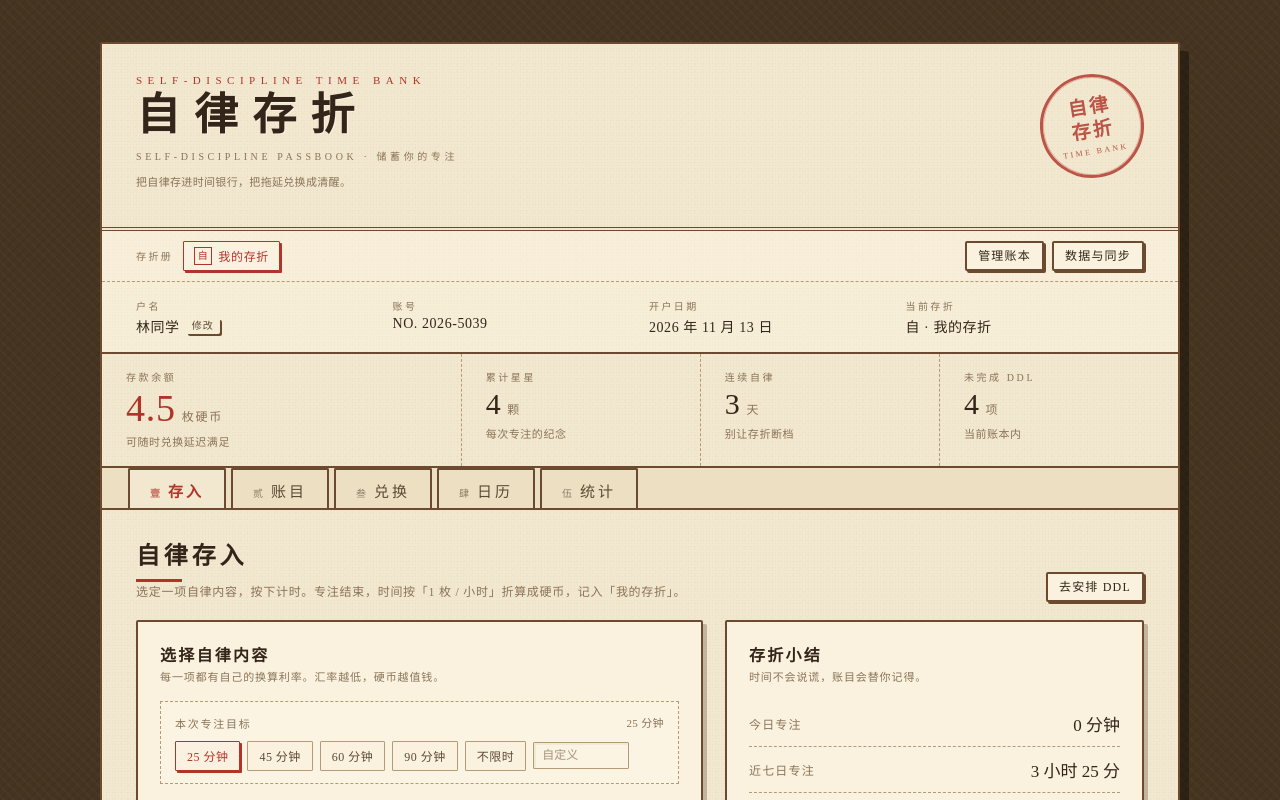
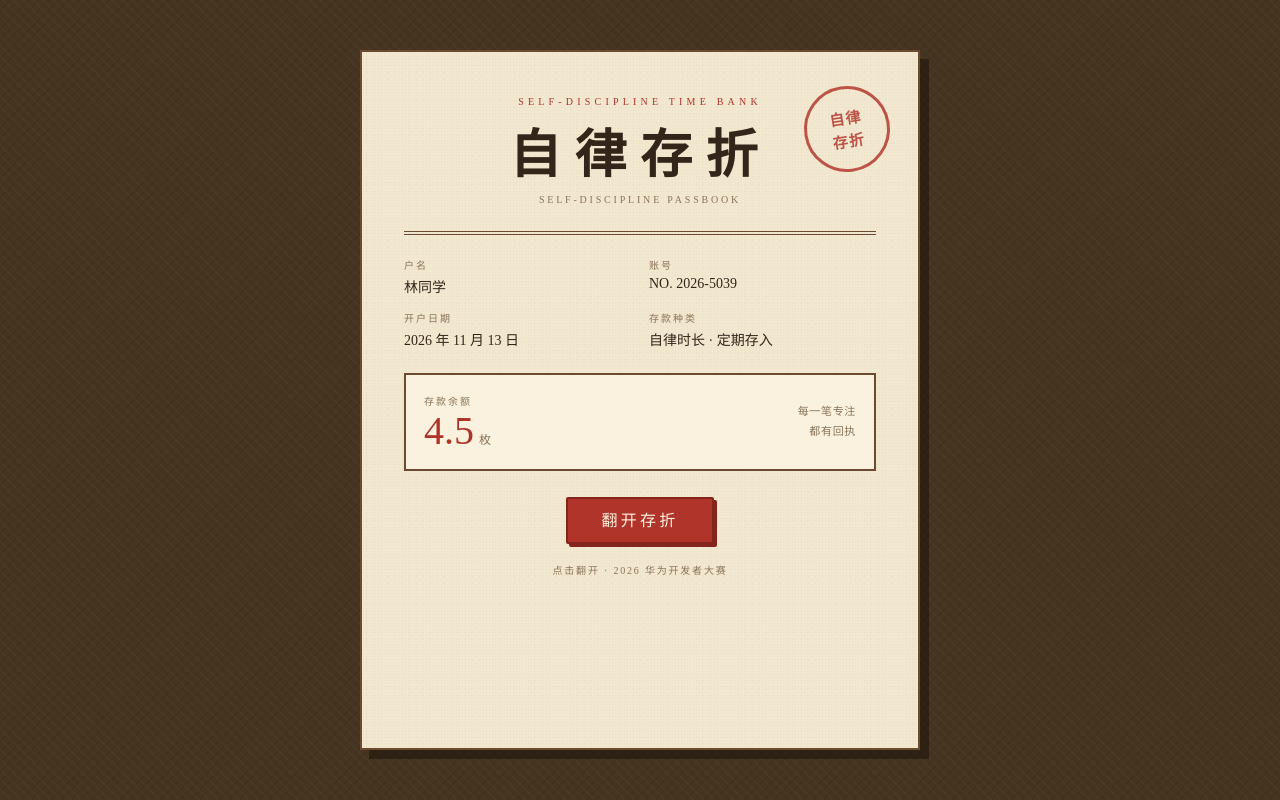
Before and after one commit to liv09343-cs/self-discipline-passbook, a React (Vite) app: page / in a window 1280 px wide. Shown: the top 800 px of the page. Built offline with nearby package versions, Linux system fonts and the light colour scheme.

Commit message:
feat: 存折封面与初始账本去重

```diff
--- a/src/App.tsx
+++ b/src/App.tsx
@@ -7,6 +7,7 @@ import { LedgerPage } from './components/LedgerPage';
 import { RewardsPage } from './components/RewardsPage';
 import { CalendarPage } from './components/CalendarPage';
 import { StatsPage } from './components/StatsPage';
+import { PassbookCover } from './components/PassbookCover';
 import { ToastStack, useToasts } from './components/Toast';
 import { useSupabaseAutoSync } from './hooks/useSupabaseSync';
 import { useDeadlineNotifications } from './hooks/useDeadlineNotifications';
@@ -24,6 +25,7 @@ export default function App() {
   useSupabaseAutoSync();
   useDeadlineNotifications(state.books);
   const [tab, setTab] = useState<TabKey>(readTabFromHash);
+  const [showCover, setShowCover] = useState(true);
   const { items, push } = useToasts();
 
   const changeTab = (next: TabKey) => {
@@ -33,9 +35,23 @@ export default function App() {
     }
   };
 
+  if (showCover) {
+    return (
+      <>
+        <PassbookCover onOpen={() => setShowCover(false)} />
+        <ToastStack items={items} />
+      </>
+    );
+  }
+
   return (
     <>
-      <PassbookShell tab={tab} onTabChange={changeTab} toast={push}>
+      <PassbookShell
+        tab={tab}
+        onTabChange={changeTab}
+        onShowCover={() => setShowCover(true)}
+        toast={push}
+      >
         {tab === 'timer' && (
           <TimerPage toast={push} onGoCalendar={() => changeTab('calendar')} />
         )}
--- /dev/null
+++ b/src/components/PassbookCover.tsx
@@ -0,0 +1,66 @@
+import { useApp } from '../store/AppStore';
+import { formatCoins } from '../lib/money';
+import { formatCnDate } from '../lib/date';
+
+interface Props {
+  onOpen: () => void;
+}
+
+export function PassbookCover({ onOpen }: Props) {
+  const { state, book, balance } = useApp();
+
+  return (
+    <div className="cover-stage">
+      <div className="cover-book">
+        <div className="cover-kicker">SELF-DISCIPLINE TIME BANK</div>
+        <div className="cover-stamp" aria-hidden="true">
+          <span>自律</span>
+          <span>存折</span>
+        </div>
+        <h1 className="cover-title">自律存折</h1>
+        <div className="cover-en">SELF-DISCIPLINE PASSBOOK</div>
+        <div className="cover-rule" />
+        <dl className="cover-meta">
+          <div>
+            <dt>户名</dt>
+            <dd>{state.profile.name}</dd>
+          </div>
+          <div>
+            <dt>账号</dt>
+            <dd>{book.accountNo}</dd>
+          </div>
+          <div>
+            <dt>开户日期</dt>
+            <dd>{formatCnDate(book.openedAt)}</dd>
+          </div>
+          <div>
+            <dt>存款种类</dt>
+            <dd>自律时长 · 定期存入</dd>
+          </div>
+        </dl>
+        <div className="cover-balance">
+          <div>
+            <span className="cover-balance-label">存款余额</span>
+            <div className="cover-balance-value">
+              {formatCoins(balance)}
+              <small>枚</small>
+            </div>
+          </div>
+          <div className="cover-balance-note">
+            每一笔专注
+            <br />
+            都有回执
+          </div>
+        </div>
+        <button
+          type="button"
+          className="btn btn-primary cover-open"
+          onClick={onOpen}
+        >
+          翻开存折
+        </button>
+        <div className="cover-foot">点击翻开 · 2026 华为开发者大赛</div>
+      </div>
+    </div>
+  );
+}
--- a/src/components/PassbookShell.tsx
+++ b/src/components/PassbookShell.tsx
@@ -20,11 +20,18 @@ const TABS: { key: TabKey; label: string; index: string }[] = [
 interface Props {
   tab: TabKey;
   onTabChange: (tab: TabKey) => void;
+  onShowCover: () => void;
   toast: (text: string, tone?: ToastTone) => void;
   children: ReactNode;
 }
 
-export function PassbookShell({ tab, onTabChange, toast, children }: Props) {
+export function PassbookShell({
+  tab,
+  onTabChange,
+  onShowCover,
+  toast,
+  children,
+}: Props) {
   const { state, book, balance, actions } = useApp();
   const [editingName, setEditingName] = useState(false);
   const [draftName, setDraftName] = useState(state.profile.name);
@@ -190,6 +197,13 @@ export function PassbookShell({ tab, onTabChange, toast, children }: Props) {
         <main className="pb-body">{children}</main>
 
         <footer className="pb-foot">
+          <button
+            type="button"
+            className="btn btn-sm btn-ghost"
+            onClick={onShowCover}
+          >
+            封面
+          </button>
           <span>自律存折 · 每一笔专注都有回执</span>
           <span>
             本页 <strong>{TABS.findIndex((item) => item.key === tab) + 1}</strong>{' '}
--- a/src/lib/supabaseSync.ts
+++ b/src/lib/supabaseSync.ts
@@ -428,11 +428,24 @@ class SupabaseSyncService {
     let changed = false;
     const books: Book[] = [];
     const seen = new Set<string>();
+    const remoteNames = new Set<string>();
+    this.remoteBooks.forEach((remote) => {
+      if (remote.deleted) return;
+      const parsed = parseRemoteBook(remote.bookJson);
+      if (parsed) remoteNames.add(parsed.name);
+    });
 
     local.books.forEach((localBook) => {
       seen.add(localBook.id);
       const remote = this.remoteBooks.get(localBook.id);
       if (!remote) {
+        if (
+          localBook.id === 'seed-book-main' &&
+          remoteNames.has(localBook.name)
+        ) {
+          changed = true;
+          return;
+        }
         books.push(localBook);
         return;
       }
--- a/src/store/seed.ts
+++ b/src/store/seed.ts
@@ -131,6 +131,7 @@ function makeSessionRecord(
 
 export function createSeedState(): AppState {
   const main = createBook('我的存折', '自');
+  main.id = 'seed-book-main';
   main.motto = '把自律存进时间银行，把拖延兑换成清醒。';
   const openedAt = at(-10, 9, 0);
   main.openedAt = openedAt;
--- a/src/styles/global.css
+++ b/src/styles/global.css
@@ -2436,3 +2436,202 @@ textarea {
   width: 100%;
   margin-top: 0;
 }
+.cover-stage {
+  min-height: 100vh;
+  padding: 36px 20px;
+  display: flex;
+  align-items: center;
+  justify-content: center;
+}
+
+.cover-book {
+  position: relative;
+  width: min(560px, 100%);
+  min-height: 700px;
+  padding: 44px 42px 34px;
+  background: var(--paper);
+  border: 2px solid var(--brown);
+  box-shadow: 9px 9px 0 0 rgba(22, 14, 6, 0.5);
+  text-align: center;
+  overflow: hidden;
+}
+
+.cover-book::before {
+  content: '';
+  position: absolute;
+  inset: 0;
+  pointer-events: none;
+  background-image: radial-gradient(
+      rgba(104, 76, 42, 0.055) 1px,
+      transparent 1px
+    ),
+    radial-gradient(rgba(104, 76, 42, 0.035) 1px, transparent 1px);
+  background-size: 3px 3px, 7px 7px;
+  background-position: 0 0, 2px 3px;
+  mix-blend-mode: multiply;
+  opacity: 0.75;
+}
+
+.cover-book > * {
+  position: relative;
+  z-index: 1;
+}
+
+.cover-kicker {
+  font-size: 10px;
+  letter-spacing: 0.42em;
+  color: var(--vermilion);
+}
+
+.cover-stamp {
+  position: absolute;
+  right: 28px;
+  top: 34px;
+  width: 86px;
+  height: 86px;
+  border: 3px solid var(--vermilion);
+  border-radius: 50%;
+  color: var(--vermilion);
+  display: flex;
+  flex-direction: column;
+  align-items: center;
+  justify-content: center;
+  gap: 2px;
+  font-size: 15px;
+  font-weight: 700;
+  letter-spacing: 0.08em;
+  transform: rotate(-9deg);
+  opacity: 0.82;
+}
+
+.cover-title {
+  margin: 20px 0 0;
+  font-size: 52px;
+  letter-spacing: 0.26em;
+  color: var(--ink);
+  line-height: 1.1;
+}
+
+.cover-en {
+  margin-top: 10px;
+  font-size: 10px;
+  letter-spacing: 0.28em;
+  color: var(--ink-3);
+}
+
+.cover-rule {
+  margin: 26px 0 22px;
+  border-top: 4px double var(--brown);
+}
+
+.cover-meta {
+  margin: 0;
+  display: grid;
+  grid-template-columns: 1fr 1fr;
+  gap: 14px 18px;
+  text-align: left;
+}
+
+.cover-meta dt {
+  font-size: 10px;
+  letter-spacing: 0.2em;
+  color: var(--ink-3);
+  margin-bottom: 4px;
+}
+
+.cover-meta dd {
+  margin: 0;
+  font-size: 14px;
+  color: var(--ink);
+}
+
+.cover-balance {
+  margin-top: 24px;
+  padding: 16px 18px;
+  border: 2px solid var(--brown);
+  background: var(--paper-light);
+  display: flex;
+  align-items: center;
+  justify-content: space-between;
+  gap: 12px;
+  text-align: left;
+}
+
+.cover-balance-label {
+  font-size: 10px;
+  letter-spacing: 0.2em;
+  color: var(--ink-3);
+}
+
+.cover-balance-value {
+  display: flex;
+  align-items: baseline;
+  gap: 5px;
+  font-size: 40px;
+  color: var(--vermilion);
+  line-height: 1.1;
+  font-variant-numeric: tabular-nums;
+}
+
+.cover-balance-value small {
+  font-size: 12px;
+  color: var(--ink-3);
+}
+
+.cover-balance-note {
+  font-size: 11px;
+  line-height: 1.8;
+  color: var(--ink-3);
+  text-align: right;
+  letter-spacing: 0.06em;
+}
+
+.cover-open {
+  margin-top: 26px;
+  padding: 12px 34px;
+  font-size: 16px;
+  letter-spacing: 0.2em;
+}
+
+.cover-foot {
+  margin-top: 18px;
+  font-size: 10px;
+  letter-spacing: 0.18em;
+  color: var(--ink-3);
+}
+
+@media (max-width: 520px) {
+  .cover-stage {
+    padding: 18px 12px;
+  }
+
+  .cover-book {
+    min-height: auto;
+    padding: 32px 22px 26px;
+  }
+
+  .cover-title {
+    font-size: 38px;
+    letter-spacing: 0.18em;
+  }
+
+  .cover-stamp {
+    width: 66px;
+    height: 66px;
+    font-size: 12px;
+    right: 16px;
+    top: 20px;
+  }
+
+  .cover-meta {
+    grid-template-columns: 1fr;
+  }
+
+  .cover-balance-value {
+    font-size: 32px;
+  }
+
+  .cover-balance-note {
+    display: none;
+  }
+}
```
Also changed, not shown: 1 other file (tests, documents, lock files or other folders).
